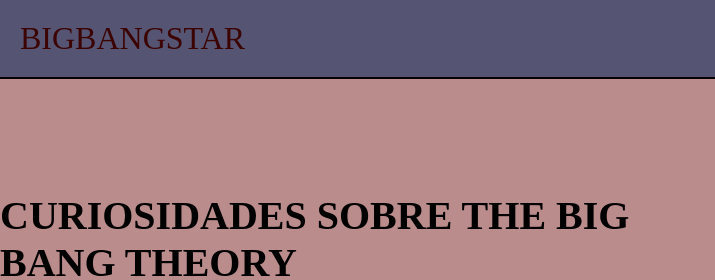
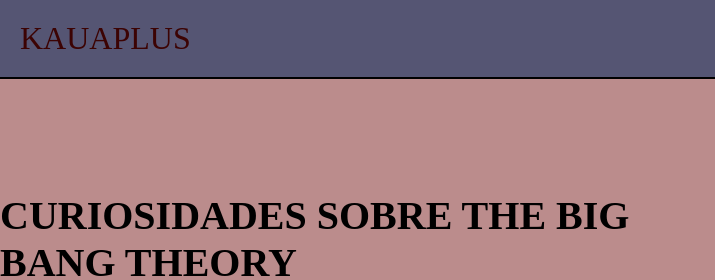
Before and after one commit to kauahenrique154/KAUAPLUS, a plain HTML site: page index.html in a window 1280 px wide. Shown: the top 280 px of the page, 0-715 px from the left. Drawn offline with Linux system fonts and the light colour scheme; a web font is replaced by a local one.

Commit message:
ALTERANDO

```diff
--- a/index.html
+++ b/index.html
@@ -2,14 +2,14 @@
 
 <head>
     <link rel="stylesheet" href="style.css" />
-    <title>BIGBANGSTAR</title><link rel="preconnect" href="https://fonts.googleapis.com">
+    <title>KAUAPLUS</title><link rel="preconnect" href="https://fonts.googleapis.com">
     <link rel="preconnect" href="https://fonts.gstatic.com" crossorigin>
     <link href="https://fonts.googleapis.com/css2?family=Gupter:wght@400;500;700&display=swap" rel="stylesheet">
 
 </head>
 
 <body>
-    <header>BIGBANGSTAR</header>
+    <header>KAUAPLUS</header>
 
 
     <section class="chamada">
```
